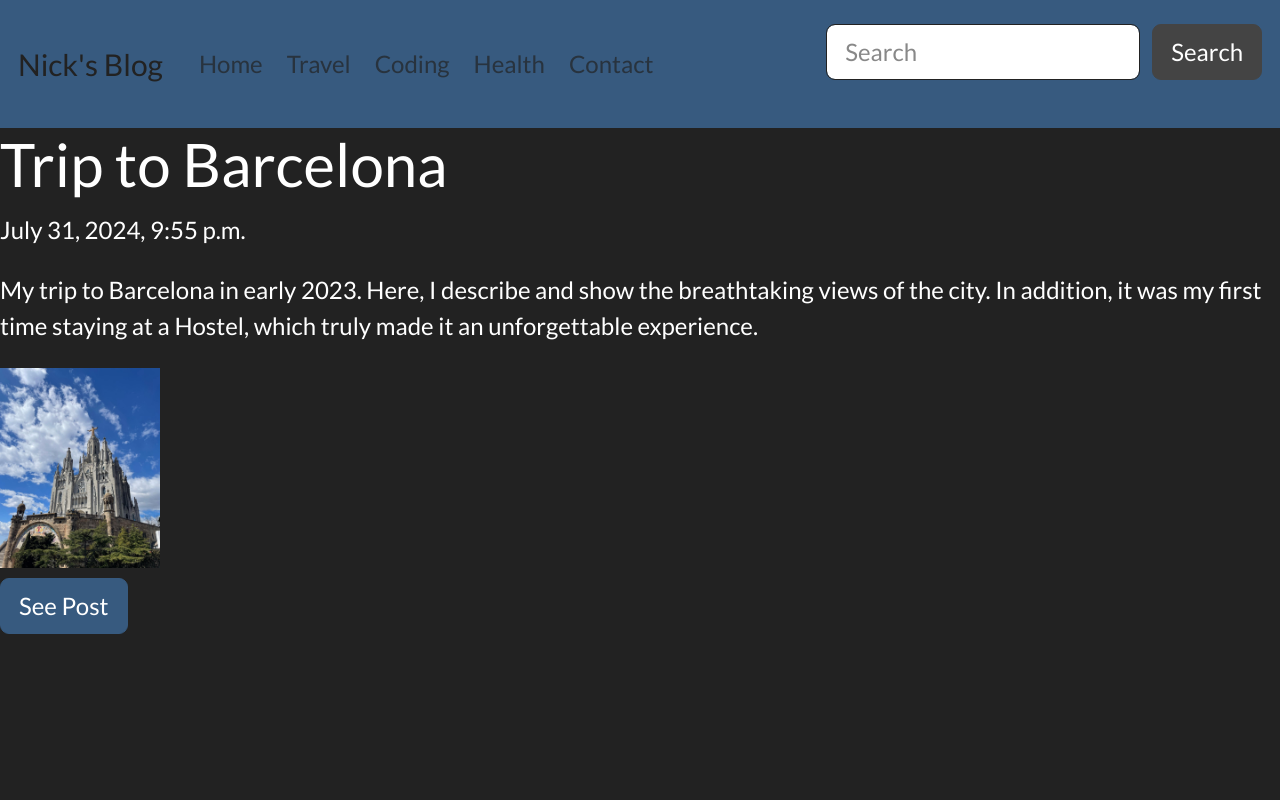
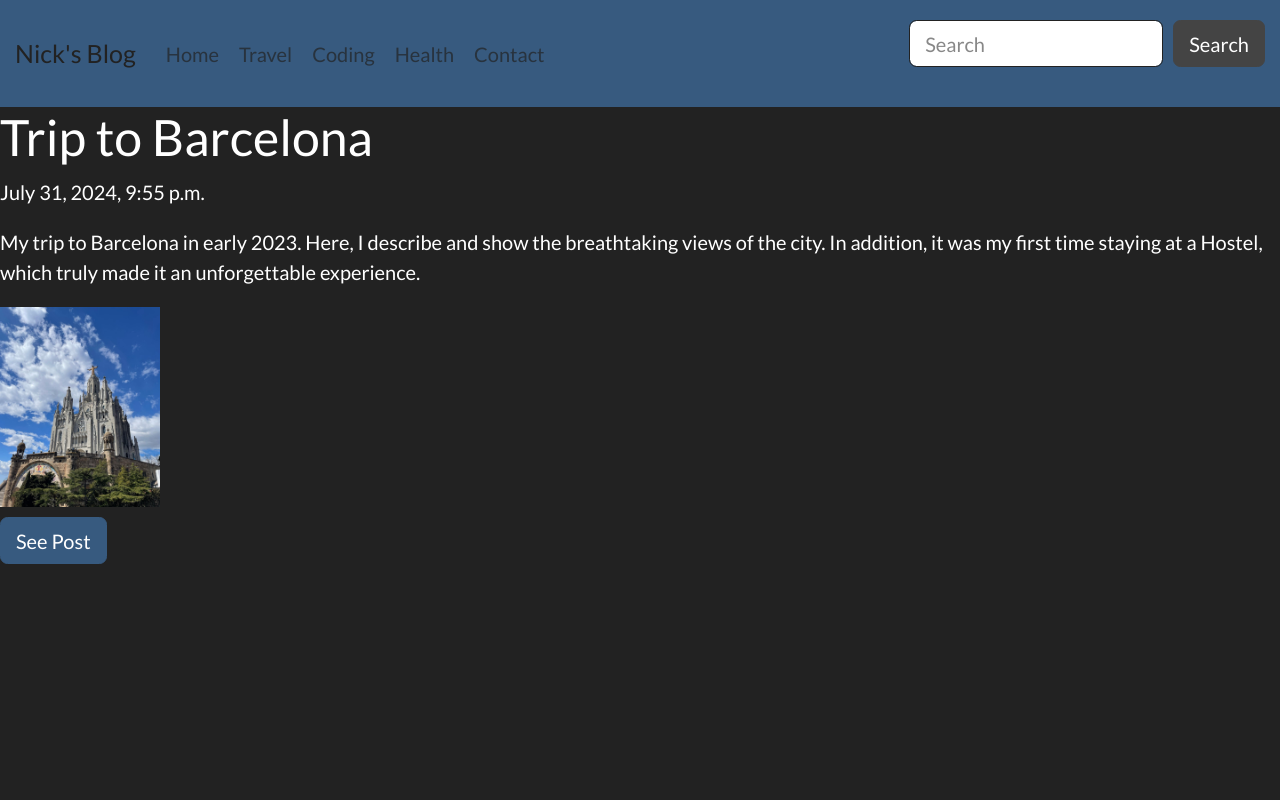
Before and after one commit to Nikoloz97/nickblog, a Django app: page /travel/ in a window 1280 px wide. Run offline with Django 5.2, Linux system fonts and the light colour scheme; data comes from the database, SQL or seed files in the repository.

Commit message:
Decreased font size

```diff
--- a/blogapp/templates/base.html
+++ b/blogapp/templates/base.html
@@ -6,7 +6,7 @@
   />
   <style>
     * {
-      font-size: 24px;
+      font-size: 20px;
     }
   </style>
   <head>
--- a/nickblog/settings.py
+++ b/nickblog/settings.py
@@ -12,10 +12,6 @@ if ENVIRONMENT == 'production':
 else:
     SECRET_KEY = 'django-insecure-)7iv8!ca2vec2t72ujfz1s1^nis!e^i4c+z6iuy(@9!-er1etc'
     DEBUG = True
-
-ALLOWED_HOSTS = []
-
-# ALLOWED_HOSTS = ['*'] if ENVIRONMENT == 'development' else ['nikoloz-blog.azurewebsites.net'] TODO: fix this later
 
 # Application definition
 
```
